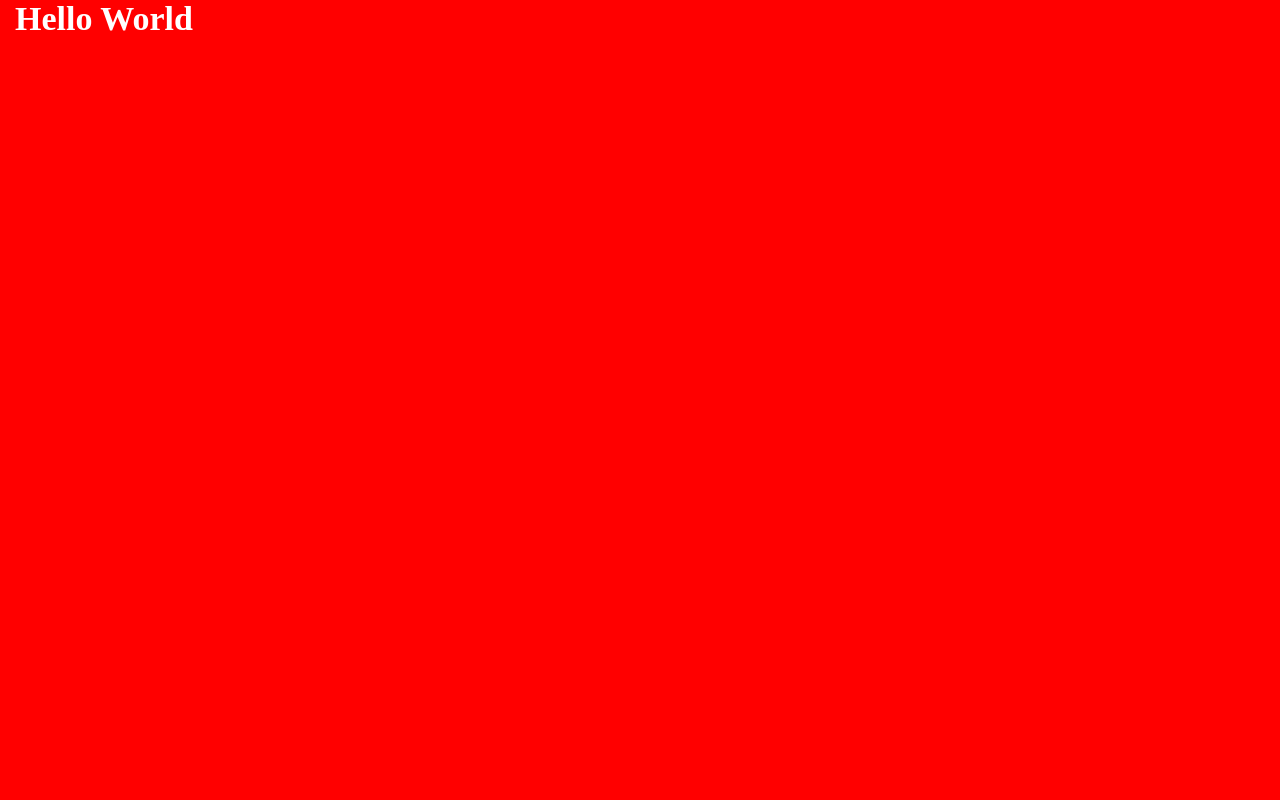
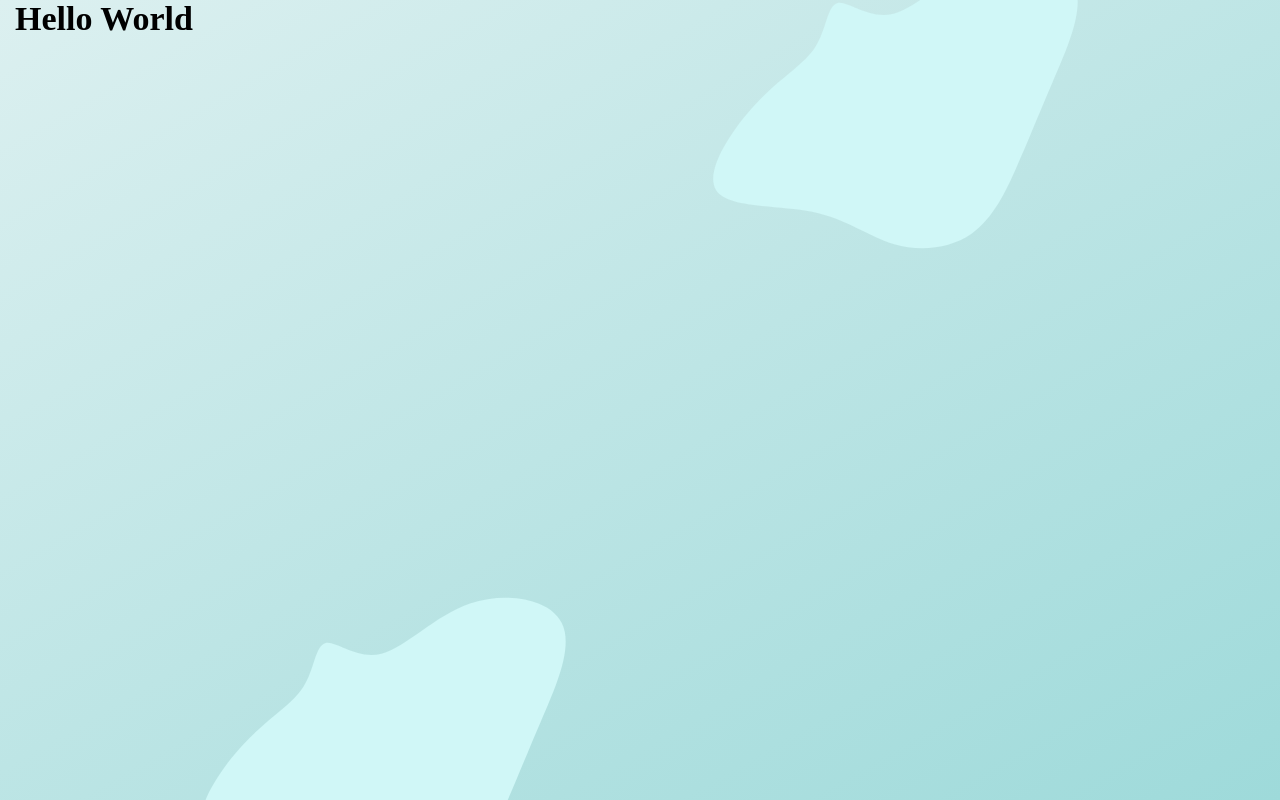
Before and after one commit to ErykFryderyk/finance-manager-app, a Vue app: page / in a window 1280 px wide. Built offline with nearby package versions, Linux system fonts and the light colour scheme.

Commit message:
update herobackground component

```diff
--- a/package.json
+++ b/package.json
@@ -1,5 +1,5 @@
 {
-  "name": "finance-menager-app",
+  "name": "finance-manager-app",
   "version": "0.1.0",
   "private": true,
   "scripts": {
--- a/src/App.vue
+++ b/src/App.vue
@@ -32,7 +32,7 @@ export default {
 body{
   font-size: 17px;
   // background-color: black;
-  color: white;
+  color: black;
 }
 .container{
   width: 100%;
--- a/src/components/HeroBackground.vue
+++ b/src/components/HeroBackground.vue
@@ -1,7 +1,42 @@
 <template>
-<div class="">
-  <div class="hero-background"/>
-</div>
+  <div class="hero-background">
+    <div class="shape-1">
+      <svg class="shape-element" viewBox="0 0 200 200" xmlns="http://www.w3.org/2000/svg">
+        <path d="M36.8,-50.6C51.2,-55.5,68.6,-52.6,
+        73.5,-42.8C78.4,-33.1,70.8,-16.6,65.1,-3.3C59.4,9.9,55.5,
+        19.9,50.9,30.2C46.4,40.6,41.2,51.4,32.6,57.5C24,63.5,12,
+        64.7,1.7,61.7C-8.6,58.7,-17.1,51.6,-31.2,48.7C-45.3,45.9,
+        -65,47.4,-69.6,40C-74.2,32.6,-63.7,16.3,-53.8,5.7C-44,-4.9,
+        -34.7,-9.8,-30,-17C-25.3,-24.2,-25.2,-33.8,-20.9,-34.8C-16.7,
+        -35.7,-8.4,-28,1.4,-30.5C11.2,-33,22.5,-45.7,36.8,-50.6Z" transform="translate(100 100)"
+        />
+        </svg>
+    </div>
+    <div class="shape-2">
+      <svg class="shape-element" viewBox="0 0 200 200" xmlns="http://www.w3.org/2000/svg">
+        <path d="M36.8,-50.6C51.2,-55.5,68.6,-52.6,
+        73.5,-42.8C78.4,-33.1,70.8,-16.6,65.1,-3.3C59.4,9.9,55.5,
+        19.9,50.9,30.2C46.4,40.6,41.2,51.4,32.6,57.5C24,63.5,12,
+        64.7,1.7,61.7C-8.6,58.7,-17.1,51.6,-31.2,48.7C-45.3,45.9,
+        -65,47.4,-69.6,40C-74.2,32.6,-63.7,16.3,-53.8,5.7C-44,-4.9,
+        -34.7,-9.8,-30,-17C-25.3,-24.2,-25.2,-33.8,-20.9,-34.8C-16.7,
+        -35.7,-8.4,-28,1.4,-30.5C11.2,-33,22.5,-45.7,36.8,-50.6Z" transform="translate(100 100)"
+        />
+        </svg>
+    </div>
+    <div class="shape-3">
+      <svg class="shape-element" viewBox="0 0 200 200" xmlns="http://www.w3.org/2000/svg">
+        <path d="M36.8,-50.6C51.2,-55.5,68.6,-52.6,
+        73.5,-42.8C78.4,-33.1,70.8,-16.6,65.1,-3.3C59.4,9.9,55.5,
+        19.9,50.9,30.2C46.4,40.6,41.2,51.4,32.6,57.5C24,63.5,12,
+        64.7,1.7,61.7C-8.6,58.7,-17.1,51.6,-31.2,48.7C-45.3,45.9,
+        -65,47.4,-69.6,40C-74.2,32.6,-63.7,16.3,-53.8,5.7C-44,-4.9,
+        -34.7,-9.8,-30,-17C-25.3,-24.2,-25.2,-33.8,-20.9,-34.8C-16.7,
+        -35.7,-8.4,-28,1.4,-30.5C11.2,-33,22.5,-45.7,36.8,-50.6Z" transform="translate(100 100)"
+        />
+        </svg>
+    </div>
+  </div>
 </template>
 
 <script>
@@ -15,7 +50,31 @@ export default {
   width: 100%;
   height: 100vh;
   position: fixed;
-  background-color: red;
+  background: #dcf0f0;
+  background: linear-gradient(150deg, #dcf0f0 0%, #9edada);
   z-index: -1;
 }
+.shape-1{
+  width: 500px;
+  height: 500px;
+  position: absolute;
+  left:-70%;
+}
+.shape-2{
+  width: 500px;
+  height: 500px;
+  position: absolute;
+  top: -20%;
+  left:50%;
+}
+.shape-3{
+  width: 500px;
+  height: 500px;
+  position: absolute;
+  top: 60%;
+  left:10%;
+}
+.shape-element{
+  fill: #d0f7f7;
+}
 </style>
```
